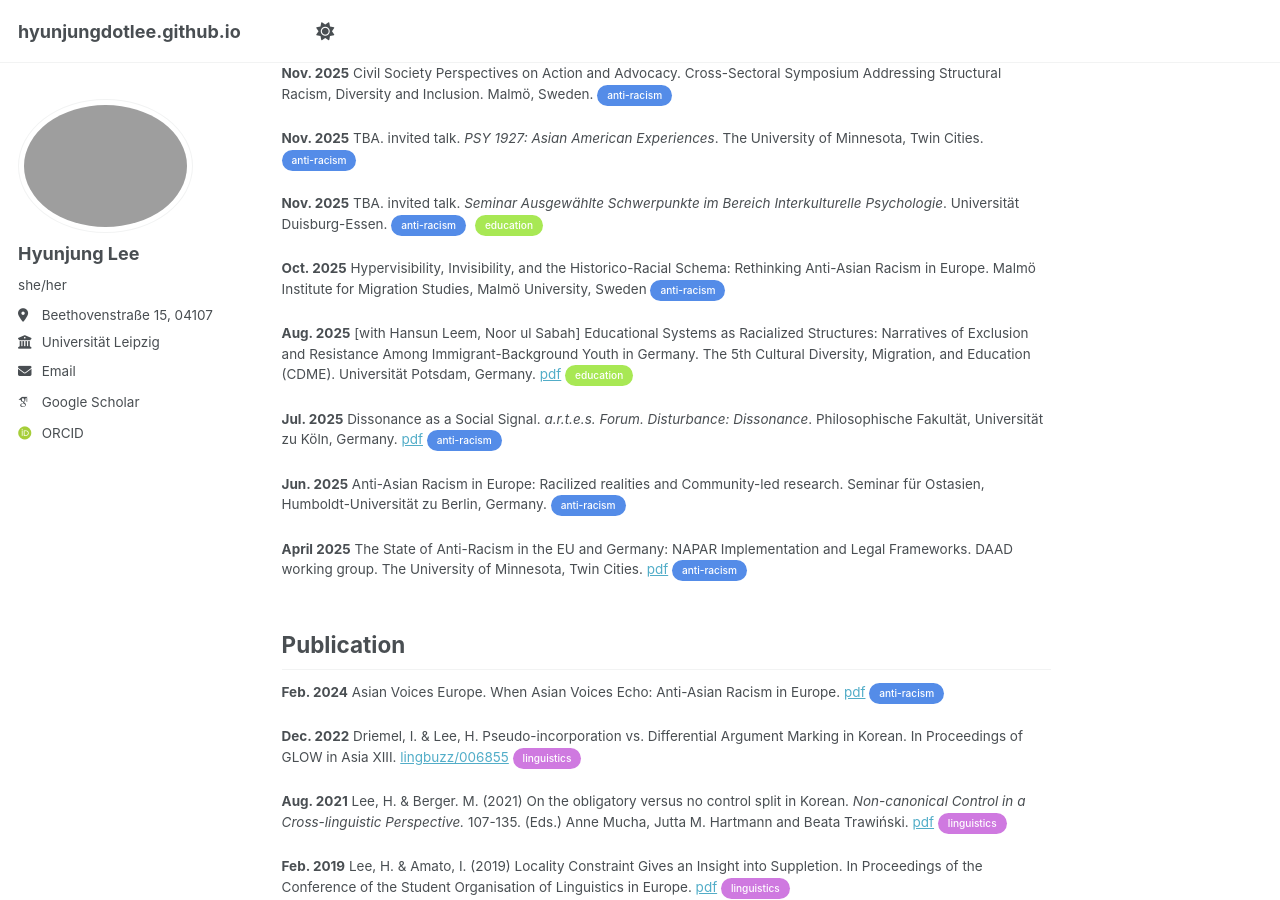
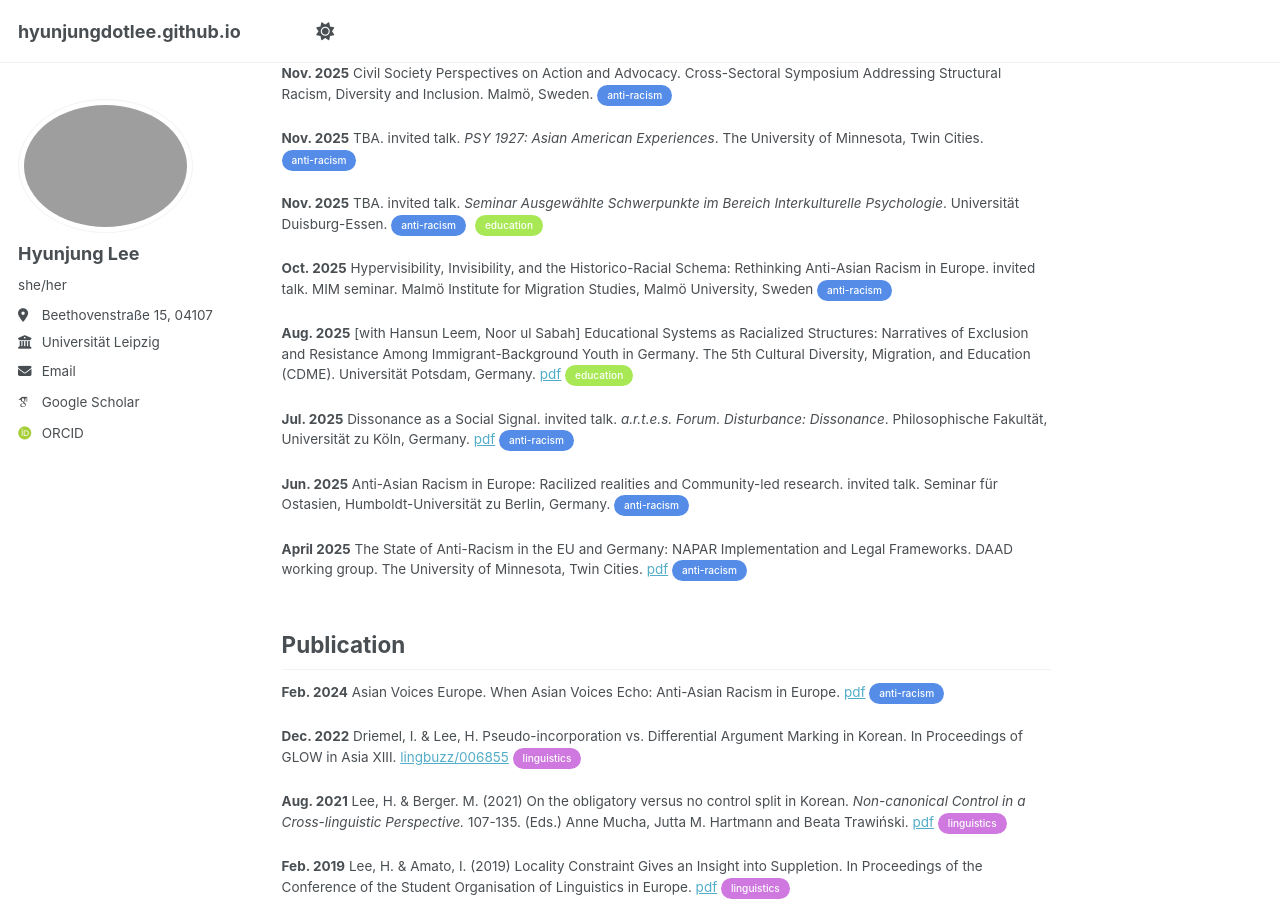
Before and after one commit to hyunjungdotlee/hyunjungdotlee.github.io, a Jekyll site: the page built from _pages/about.md, in a window 1280 px wide and 900 px high, scrolled down 629 px. Built offline with Jekyll 4.4.1, drawn with Linux system fonts in a browser that asks for light colours; some web fonts are replaced; a script that is not in the unit is left out.

Commit message:
Update about.md

```diff
--- a/_pages/about.md
+++ b/_pages/about.md
@@ -33,13 +33,13 @@ Lee, H., Shim, S. & Seong-Yu, J. The Invisible and the Hypervisible: Anti-Asian
 <strong>Nov. 2025</strong> TBA. invited talk. <em>Seminar Ausgewählte Schwerpunkte im Bereich Interkulturelle Psychologie</em>. Universität Duisburg-Essen. <span class="pill pill-ar">anti-racism</span> <span class="pill pill-ed">education</span>
 
 <strong>Oct. 2025</strong> Hypervisibility, Invisibility, and the Historico-Racial Schema: Rethinking Anti-Asian Racism in Europe.
-Malmö Institute for Migration Studies, Malmö University, Sweden <span class="pill pill-ar">anti-racism</span>
+invited talk. MIM seminar. Malmö Institute for Migration Studies, Malmö University, Sweden <span class="pill pill-ar">anti-racism</span>
 
 <strong>Aug. 2025</strong> [with Hansun Leem, Noor ul Sabah] Educational Systems as Racialized Structures: Narratives of Exclusion and Resistance Among Immigrant-Background Youth in Germany. The 5th Cultural Diversity, Migration, and Education (CDME). Universität Potsdam, Germany. [pdf](files/Leeetal2025cdme.pdf)  <span class="pill pill-ed">education</span>
 
-<strong>Jul. 2025</strong> Dissonance as a Social Signal. <em>a.r.t.e.s. Forum. Disturbance: Dissonance</em>. Philosophische Fakultät, Universität zu Köln, Germany. [pdf](files/lee2025artes.pdf) <span class="pill pill-ar">anti-racism</span>
+<strong>Jul. 2025</strong> Dissonance as a Social Signal. invited talk. <em>a.r.t.e.s. Forum. Disturbance: Dissonance</em>.  Philosophische Fakultät, Universität zu Köln, Germany. [pdf](files/lee2025artes.pdf) <span class="pill pill-ar">anti-racism</span>
 
-<strong>Jun. 2025</strong> Anti-Asian Racism in Europe: Racilized realities and Community-led research. Seminar für Ostasien, Humboldt-Universität zu Berlin, Germany. <span class="pill pill-ar">anti-racism</span>
+<strong>Jun. 2025</strong> Anti-Asian Racism in Europe: Racilized realities and Community-led research. invited talk. Seminar für Ostasien, Humboldt-Universität zu Berlin, Germany. <span class="pill pill-ar">anti-racism</span>
 
 <strong>April 2025</strong> The State of Anti-Racism in the EU and Germany: NAPAR Implementation and Legal Frameworks. DAAD working group. The University of Minnesota, Twin Cities. [pdf](files/leeshim2025daad.pdf) <span class="pill pill-ar">anti-racism</span>
 
```
